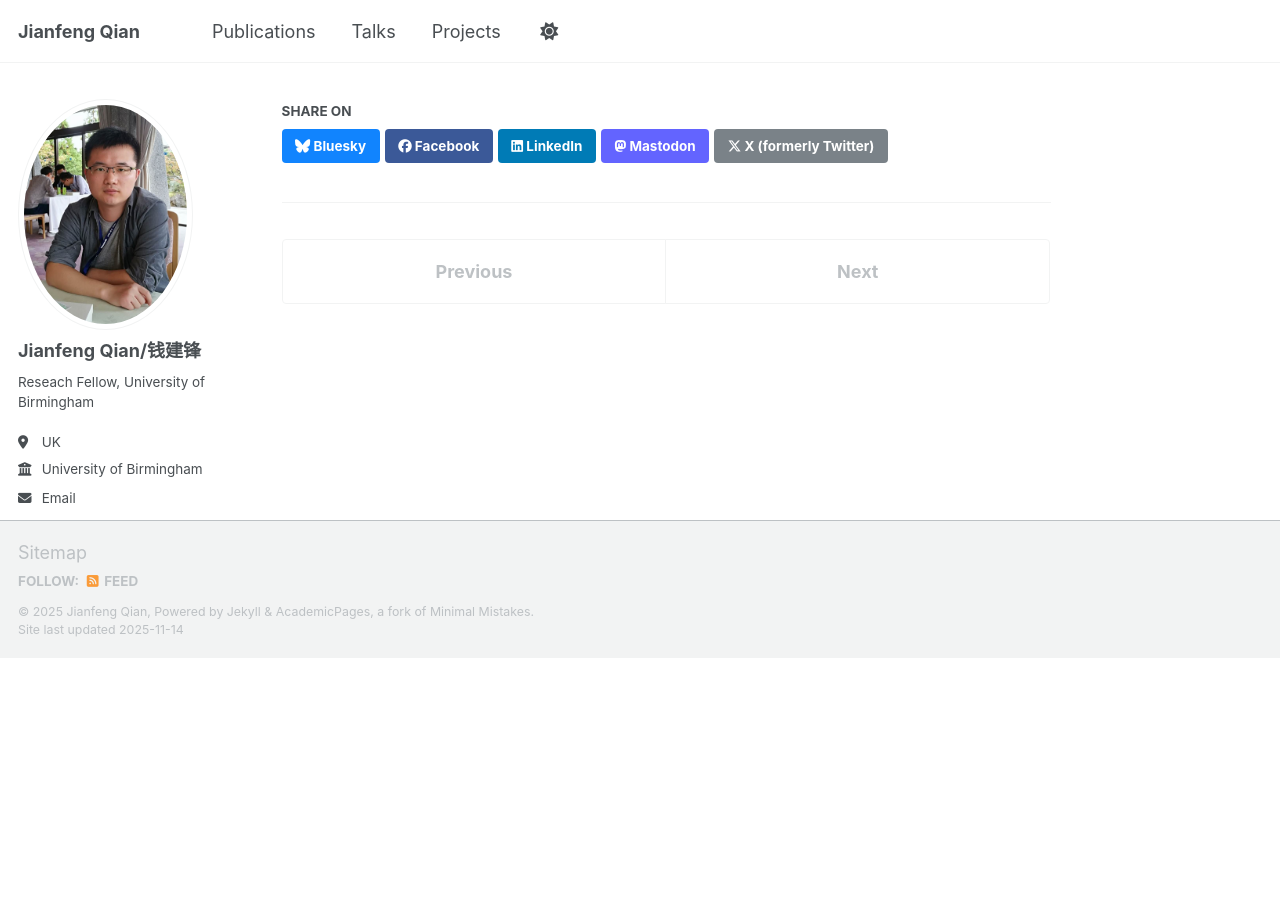
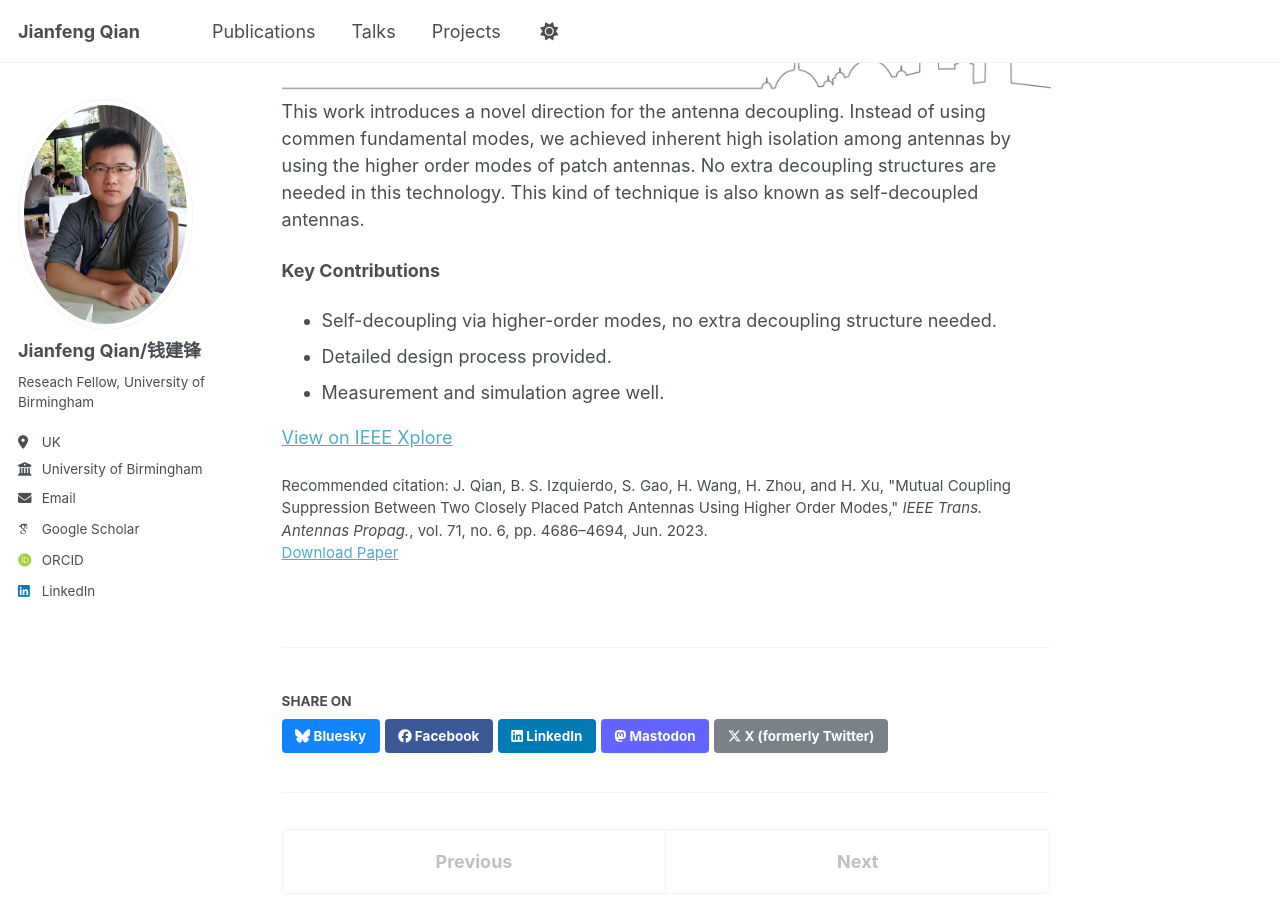
Before and after one commit to eejfqian/eejfqian.github.io, a Jekyll site: the page built from _publications/2023-06-01-higher-order-mode-decoupling.md, in a window 1280 px wide and 900 px high, scrolled down 498 px. Built offline with Jekyll 4.4.1, drawn with Linux system fonts in a browser that asks for light colours; some web fonts are replaced; a script that is not in the unit is left out; before the commit the page ends 1156 px from its top, so only the background shows below that.

Commit message:
Update 2023-06-01-higher-order-mode-decoupling.md

```diff
--- a/_publications/2023-06-01-higher-order-mode-decoupling.md
+++ b/_publications/2023-06-01-higher-order-mode-decoupling.md
@@ -10,4 +10,13 @@
 citation: 'J. Qian, B. S. Izquierdo, S. Gao, H. Wang, H. Zhou, and H. Xu, "Mutual Coupling Suppression Between Two Closely Placed Patch Antennas Using Higher Order Modes," <i>IEEE Trans. Antennas Propag.</i>, vol. 71, no. 6, pp. 4686–4694, Jun. 2023.'
 ---
 
+
+![high-selectivity-filtering-ifa](/images/publications/HigherOrderMode.png)
 This work introduces a novel direction for the antenna decoupling. Instead of using commen fundamental modes, we achieved inherent high isolation among antennas by using the higher order modes of patch antennas. No extra decoupling structures are needed in this technology. This kind of technique is also known as self-decoupled antennas.
+
+**Key Contributions**
+- Self-decoupling via higher-order modes, no extra decoupling structure needed.
+- Detailed design process provided.
+- Measurement and simulation agree well.
+
+[View on IEEE Xplore](https://ieeexplore.ieee.org/document/10098749)
```
